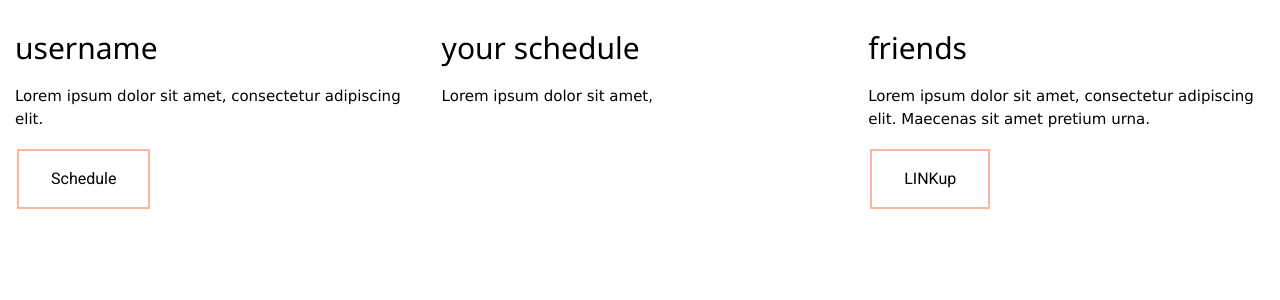
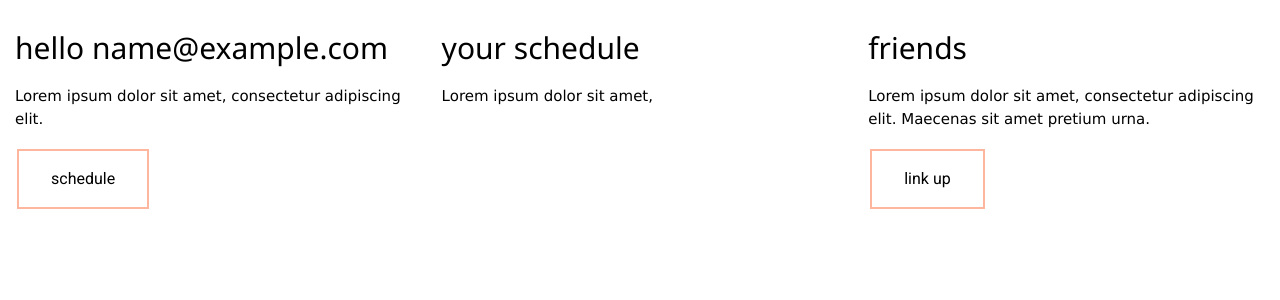
Before and after one commit to erinlimbo/Link, a Python web app: template templates/home.html in a window 1280 px wide. Shown: the part 100-400 px from the top of the page. Run offline with Jinja, Linux system fonts and the light colour scheme; the template is opened without the code that fills it: most values are stand-ins (such as "Sample title", 1, 10 or a date in 2020).

Commit message:
made it so it displays their email on home page

```diff
--- a/main.py
+++ b/main.py
@@ -67,6 +67,7 @@ class Home(webapp2.RequestHandler):
           # self.response.write('Please log in.<b>' + login_html_element)
 
         template_vars = {
+            "email_address": email_address,
             # "login_url": login_url
         }
         template = jinja_env.get_template('templates/home.html')
--- a/templates/home.html
+++ b/templates/home.html
@@ -63,14 +63,14 @@
       <img src="images/linklogo.png" alt="CSGO Howl" style="width:100px;height:100px;float:left";>
       <!-- <p class="w3-left">Insert Logo Here</p> -->
       <p class="w3-right">
-        <i <a href="home.html" a class="fa fa-smile-o w3-margin-right"</a></i>
+        <i a class="fa fa-smile-o w3-margin-right"</a></i>
       </p>
     </header>
     <div class="row">
   <div class="column">
-    <h2>username</h2>
+    <h2>hello {{email_address}}</h2>
     <p>Lorem ipsum dolor sit amet, consectetur adipiscing elit.</p>
-    <a href="http://linkwithfriends.appspot.com/schedule" class="button button1">Schedule</a>
+    <a href="http://linkwithfriends.appspot.com/schedule" class="button button1">schedule</a>
   </div>
 
   <div class="column">
@@ -81,7 +81,7 @@
   <div class="column">
     <h2>friends</h2>
     <p>Lorem ipsum dolor sit amet, consectetur adipiscing elit. Maecenas sit amet pretium urna. </p>
-    <button class="button button1">LINKup</button>
+    <button class="button button1">link up</button>
   </div>
   </body>
 </html>
```
